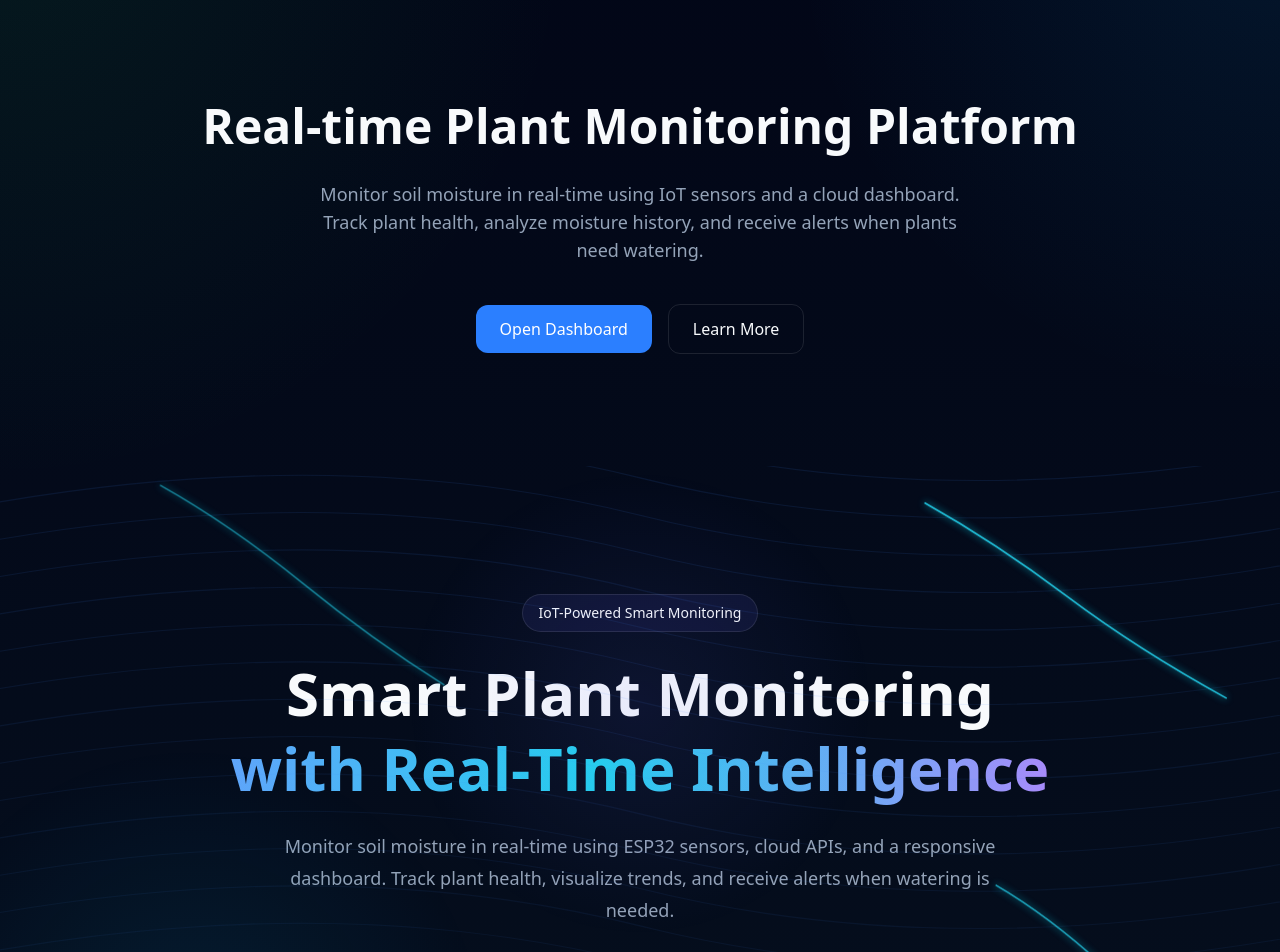
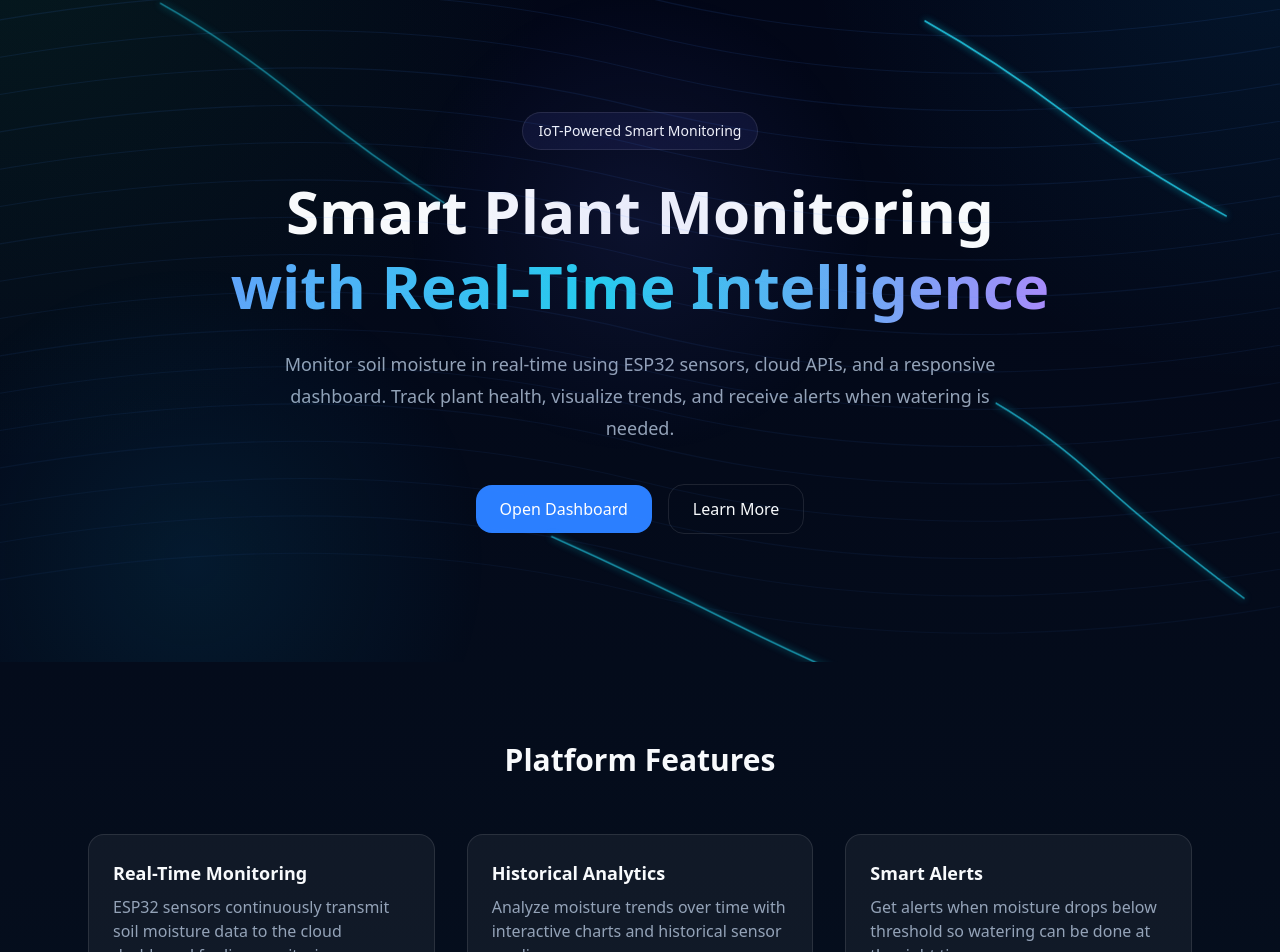
Before and after one commit to HridaySaikia/soil_moisture_iot, a Next.js app: page / in a window 1280 px wide. Shown: the part 89-1041 px from the top of the page. Built offline with nearby package versions, Linux system fonts and the light colour scheme.

Commit message:
Fix duplicate home hero section

```diff
--- a/src/app/page.tsx
+++ b/src/app/page.tsx
@@ -1,4 +1,5 @@
 "use client";
+
 import Logo from "@/components/Logo";
 import Link from "next/link";
 import ThemeToggle from "@/components/ThemeToggle";
@@ -42,38 +43,7 @@ export default function Home() {
         </div>
       </nav>
 
-      <section className="mx-auto max-w-6xl px-4 py-20 text-center sm:px-6 sm:py-28">
-        <h1 className="text-3xl font-bold leading-tight sm:text-4xl md:text-5xl">
-          Real-time Plant Monitoring Platform
-        </h1>
-
-        <p
-          className="mx-auto mt-6 max-w-2xl text-base sm:text-lg"
-          style={{ color: "var(--text-secondary)" }}
-        >
-          Monitor soil moisture in real-time using IoT sensors and a cloud
-          dashboard. Track plant health, analyze moisture history, and receive
-          alerts when plants need watering.
-        </p>
-
-        <div className="mt-10 flex flex-col items-center justify-center gap-4 sm:flex-row">
-          <Link
-            href="/dashboard"
-            className="w-full rounded-xl bg-blue-500 px-6 py-3 font-medium text-white sm:w-auto"
-          >
-            Open Dashboard
-          </Link>
-
-          <Link
-            href="/about"
-            className="w-full rounded-xl border px-6 py-3 sm:w-auto"
-            style={{ borderColor: "var(--border)" }}
-          >
-            Learn More
-          </Link>
-        </div>
-      </section>
-
+      {/* Hero section with signal waves */}
       <section className="relative isolate overflow-hidden">
         <SignalWavesBackground />
 
@@ -108,9 +78,9 @@ export default function Home() {
             className="mx-auto mt-6 max-w-3xl text-base leading-8 sm:text-lg"
             style={{ color: "var(--text-secondary)" }}
           >
-            Monitor soil moisture in real-time using ESP32 sensors, cloud APIs, and
-            a responsive dashboard. Track plant health, visualize trends, and receive
-            alerts when watering is needed.
+            Monitor soil moisture in real-time using ESP32 sensors, cloud APIs,
+            and a responsive dashboard. Track plant health, visualize trends,
+            and receive alerts when watering is needed.
           </p>
 
           <div className="mt-10 flex flex-col items-center justify-center gap-4 sm:flex-row">
@@ -132,6 +102,58 @@ export default function Home() {
         </div>
       </section>
 
+      {/* Features */}
+      <section className="mx-auto max-w-6xl px-4 py-16 sm:px-6 sm:py-20">
+        <h2 className="mb-10 text-center text-2xl font-semibold sm:mb-14 sm:text-3xl">
+          Platform Features
+        </h2>
+
+        <div className="grid gap-6 md:grid-cols-3 md:gap-8">
+          <div
+            className="rounded-2xl border p-6"
+            style={{
+              borderColor: "var(--border)",
+              background: "var(--card)",
+            }}
+          >
+            <h3 className="mb-2 text-lg font-semibold">Real-Time Monitoring</h3>
+            <p style={{ color: "var(--text-secondary)" }}>
+              ESP32 sensors continuously transmit soil moisture data to the
+              cloud dashboard for live monitoring.
+            </p>
+          </div>
+
+          <div
+            className="rounded-2xl border p-6"
+            style={{
+              borderColor: "var(--border)",
+              background: "var(--card)",
+            }}
+          >
+            <h3 className="mb-2 text-lg font-semibold">Historical Analytics</h3>
+            <p style={{ color: "var(--text-secondary)" }}>
+              Analyze moisture trends over time with interactive charts and
+              historical sensor readings.
+            </p>
+          </div>
+
+          <div
+            className="rounded-2xl border p-6"
+            style={{
+              borderColor: "var(--border)",
+              background: "var(--card)",
+            }}
+          >
+            <h3 className="mb-2 text-lg font-semibold">Smart Alerts</h3>
+            <p style={{ color: "var(--text-secondary)" }}>
+              Get alerts when moisture drops below threshold so watering can be
+              done at the right time.
+            </p>
+          </div>
+        </div>
+      </section>
+
+      {/* Architecture */}
       <section
         className="border-t py-16 sm:py-20"
         style={{ borderColor: "var(--border)" }}
```
